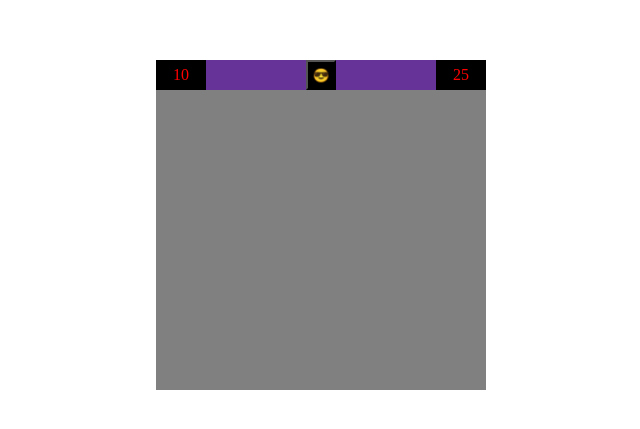
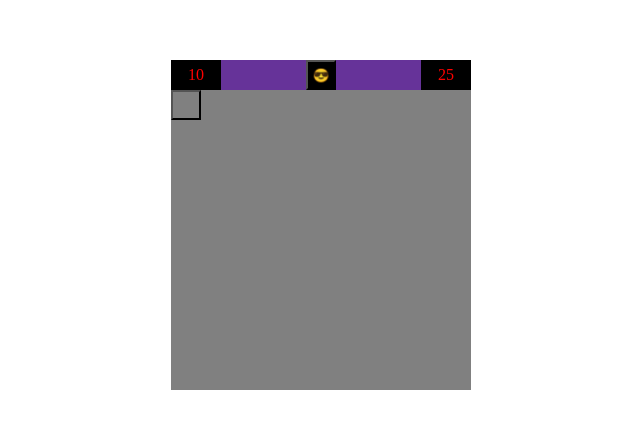
Before and after one commit to StoneDog02/stone-sweeper, a React (Create React App) app: page / in a window 1280 px wide. Shown: the part 175-604 px from the top of the page, without its empty margins (319-959 px from the left). Built offline with nearby package versions, Linux system fonts and the light colour scheme.

Commit message:
added button in minefield

```diff
--- a/src/App.js
+++ b/src/App.js
@@ -3,7 +3,7 @@ import styled from "@emotion/styled";
 
 const GameContainer = styled.div`
   height: 330px;
-  width: 330px;
+  width: 300px;
   background: rebeccapurple;
   position: absolute;
   top: 50%;
@@ -17,7 +17,7 @@ const Timer = styled.div`
   background: black;
   color: red;
   position: absolute;
-  left: 280px;
+  left: 250px;
   display: flex;
   justify-content: center;
   align-items: center;
@@ -53,10 +53,17 @@ const Smiley = styled.button`
 
 const MineField = styled.div`
   height: 300px;
-  width: 330px;
+  width: 300px;
   background: grey;
   position: absolute;
   bottom: 0px;
+`;
+
+const Button = styled.button`
+  height: 30px;
+  width: 30px;
+  background: grey;
+  cursor: pointer;
 `;
 
 export default function App() {
@@ -64,7 +71,9 @@ export default function App() {
     <GameContainer>
       <Timer>25</Timer>
       <FlagCounter>10</FlagCounter>
-      <MineField></MineField>
+      <MineField>
+        <Button></Button>
+      </MineField>
       <Smiley>😎</Smiley>
     </GameContainer>
   );
```
